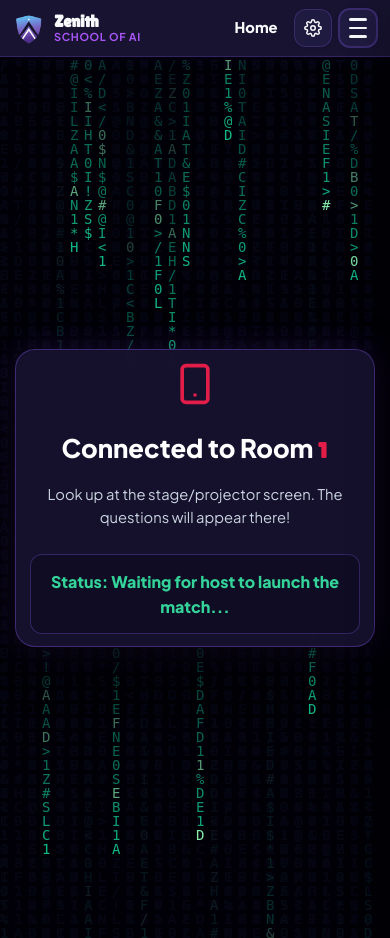
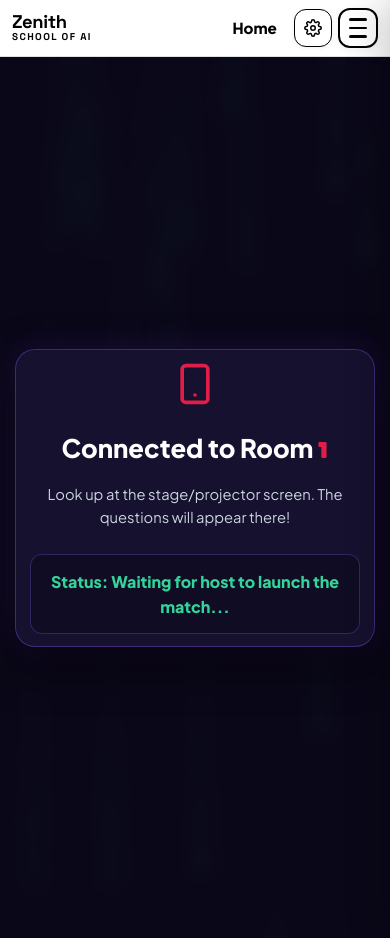
Before and after one commit to Moizshaik0820/Zenith-AI-vs-ASLI-, a Flask app: page /join/1 in a window 390 px wide. Run offline with Flask 3, Linux system fonts and the light colour scheme; some libraries are stand-ins or nearby versions.

Commit message:
feat(nav): white navbar with black controls, logo removed, new brand font, HOW TO PLAY in caps, blurred quiz code background

```diff
--- a/static/css/game.css
+++ b/static/css/game.css
@@ -714,3 +714,14 @@
     font-size: 0.82rem;
   }
 }
+
+
+/* Quiz Section Distraction-Free Blurred Matrix Code Background Animation */
+.matrix-code-canvas,
+.quiz-blurred-canvas {
+  filter: blur(10px) !important;
+  -webkit-filter: blur(10px) !important;
+  opacity: 0.28 !important;
+  transform: scale(1.08) !important;
+  pointer-events: none !important;
+}
--- a/static/css/styles.css
+++ b/static/css/styles.css
@@ -127,12 +127,12 @@ body.home-locked-body .site-main-home {
    Full Desktop Website Header
    ========================================================================== */
 .site-header {
-  background: var(--bg-surface);
-  border-bottom: 1px solid var(--border-subtle);
+  background: #ffffff !important;
+  border-bottom: 1.5px solid rgba(0, 0, 0, 0.12) !important;
   position: sticky;
   top: 0;
   z-index: 100;
-  box-shadow: 0 2px 12px rgba(124, 58, 237, 0.06);
+  box-shadow: 0 2px 14px rgba(0, 0, 0, 0.08) !important;
 }
 
 .site-nav-container {
@@ -170,23 +170,25 @@ body.home-locked-body .site-main-home {
 
 /* Brand Wordmark Styled matching Image 3 (Zenith bold on top, School of AI directly below) */
 .site-brand-main {
-  font-family: var(--font-chunky, 'Plus Jakarta Sans', sans-serif);
-  font-size: 1.3rem;
-  font-weight: 800;
-  letter-spacing: -0.015em;
+  font-family: 'Space Grotesk', 'Outfit', sans-serif !important;
+  font-size: 1.35rem;
+  font-weight: 800;
+  letter-spacing: -0.02em;
   line-height: 1.02;
-  color: var(--text-main);
+  color: #000000 !important;
   display: block;
 }
 
 .site-brand-sub {
-  font-size: 0.74rem;
-  font-weight: 700;
-  letter-spacing: 0.06em;
-  color: var(--zenith-purple, #8b5cf6);
+  font-family: 'Space Grotesk', 'Outfit', sans-serif !important;
+  font-size: 0.68rem;
+  font-weight: 800;
+  letter-spacing: 0.14em;
+  color: #000000 !important;
   text-transform: uppercase;
   line-height: 1.1;
   display: block;
+  margin-top: 1px;
 }
 
 .site-org-name {
@@ -227,7 +229,7 @@ body.home-locked-body .site-main-home {
 }
 
 .nav-item-home {
-  color: var(--text-main);
+  color: #000000 !important;
   text-decoration: none;
   font-weight: 800;
   font-size: 1.05rem;
@@ -237,24 +239,24 @@ body.home-locked-body .site-main-home {
 }
 
 .nav-item-home:hover {
-  color: var(--zenith-purple);
-  background: var(--bg-card);
+  color: #000000 !important;
+  background: rgba(0, 0, 0, 0.08) !important;
 }
 
 /* Compact Nav Icon-Only Quick Controls (No text, intuitive icons) */
 .nav-icon-btn {
   width: 42px;
   height: 42px;
-  background: var(--bg-card);
-  border: 1.5px solid var(--border-subtle);
+  background: #ffffff !important;
+  border: 1.5px solid #000000 !important;
   border-radius: 13px;
   display: inline-flex;
   align-items: center;
   justify-content: center;
   cursor: pointer;
   transition: all 0.2s cubic-bezier(0.16, 1, 0.3, 1);
-  color: var(--text-main);
-  box-shadow: 0 1px 4px rgba(0, 0, 0, 0.04);
+  color: #000000 !important;
+  box-shadow: 0 1px 4px rgba(0, 0, 0, 0.06);
   padding: 0;
   flex-shrink: 0;
 }
@@ -267,23 +269,28 @@ body.home-locked-body .site-main-home {
   justify-content: center;
 }
 
+.nav-icon-btn svg {
+  stroke: #000000 !important;
+}
+
 .nav-icon-btn:hover {
-  border-color: var(--zenith-purple);
-  background: var(--bg-card-hover);
+  border-color: #000000 !important;
+  background: rgba(0, 0, 0, 0.08) !important;
+  color: #000000 !important;
   transform: translateY(-2px);
-  box-shadow: 0 4px 14px rgba(124, 58, 237, 0.25);
+  box-shadow: 0 4px 14px rgba(0, 0, 0, 0.15);
 }
 
 .nav-icon-btn:active {
   transform: scale(0.95);
 }
 
-/* 3-Line Hamburger Button (Squircle design matching image 2) */
+/* 3-Line Hamburger Button in Black */
 .menu-hamburger-btn {
   width: 48px;
   height: 48px;
-  background: var(--bg-card);
-  border: 2px solid var(--border-subtle);
+  background: #ffffff !important;
+  border: 2px solid #000000 !important;
   border-radius: 16px;
   display: flex;
   flex-direction: column;
@@ -292,22 +299,22 @@ body.home-locked-body .site-main-home {
   gap: 5.5px;
   cursor: pointer;
   transition: all 0.25s cubic-bezier(0.16, 1, 0.3, 1);
-  box-shadow: 0 2px 8px rgba(0, 0, 0, 0.04);
+  box-shadow: 0 2px 8px rgba(0, 0, 0, 0.06);
   padding: 0;
 }
 
 .menu-hamburger-btn:hover {
-  border-color: var(--zenith-purple);
-  background: var(--bg-card-hover);
+  border-color: #000000 !important;
+  background: rgba(0, 0, 0, 0.08) !important;
   transform: translateY(-2px);
-  box-shadow: var(--shadow-glow);
+  box-shadow: 0 4px 14px rgba(0, 0, 0, 0.15);
 }
 
 .hamburger-bar {
   display: block;
   width: 22px;
   height: 3.2px;
-  background: var(--text-main);
+  background: #000000 !important;
   border-radius: 4px;
   transition: transform 0.25s cubic-bezier(0.16, 1, 0.3, 1), opacity 0.2s ease;
   transform-origin: center;
@@ -1005,12 +1014,14 @@ body.home-locked-body .site-main-home {
     white-space: nowrap;
   }
   .site-brand-main {
-    font-size: 1.05rem;
-    line-height: 1.05;
+    font-size: 1.15rem !important;
+    line-height: 1.02;
+    color: #000000 !important;
   }
   .site-brand-sub {
-    font-size: 0.68rem;
+    font-size: 0.62rem !important;
     line-height: 1.1;
+    color: #000000 !important;
   }
   .site-org-name {
     font-size: 0.72rem;
@@ -1028,8 +1039,9 @@ body.home-locked-body .site-main-home {
     flex-shrink: 0;
   }
   .nav-item-home {
-    font-size: 0.92rem;
-    padding: 0.35rem 0.6rem;
+    font-size: 0.95rem;
+    padding: 0.35rem 0.65rem;
+    color: #000000 !important;
   }
   /* Hide congested horizontal controls on mobile */
   .nav-desktop-controls {
@@ -1045,15 +1057,24 @@ body.home-locked-body .site-main-home {
     height: 38px;
     border-radius: 12px;
     font-size: 1.05rem;
+    background: #ffffff !important;
+    border: 1.5px solid #000000 !important;
+    color: #000000 !important;
+  }
+  .mobile-pref-trigger-btn svg {
+    stroke: #000000 !important;
   }
   .menu-hamburger-btn {
     width: 40px;
     height: 40px;
     border-radius: 12px;
+    background: #ffffff !important;
+    border: 2px solid #000000 !important;
   }
   .hamburger-bar {
     width: 18px;
     height: 2.8px;
+    background: #000000 !important;
   }
   /* Mobile Vertical Options Popover Menu */
   .mobile-vertical-popover {
--- a/static/js/i18n.js
+++ b/static/js/i18n.js
@@ -11,7 +11,7 @@ const TRANSLATIONS = {
     "hero_tagline": '"Do you trust your eyes?"',
     "hero_hook": "AI can fake a face, a voice, and even reality. Can you spot the difference? Put your perception to the test across synthetic images, neural voice clones, and deepfake videos.",
     "btn_enter_challenge": "ENTER THE CHALLENGE",
-    "btn_how_to_play": "How to Play",
+    "btn_how_to_play": "HOW TO PLAY",
     "rules_title": "Challenge Rules & Scoring Architecture",
     "rule_1_metric": "10",
     "rule_1_desc": "Questions per game across AI images, audio synthesis, and video deepfakes.",
@@ -79,7 +79,7 @@ const TRANSLATIONS = {
     "hero_tagline": '"Kya aapko apni aankhon par bharosa hai?"',
     "hero_hook": "AI chehra, aawaz aur yahan tak ki reality bhi fake kar sakta hai. Kya aap asli aur nakli ka farq pehchaan sakte ho? Apni detective instincts ka test lo!",
     "btn_enter_challenge": "CHALLENGE MEIN ENTER KARO",
-    "btn_how_to_play": "Kaise Khele",
+    "btn_how_to_play": "KAISE KHELE",
     "rules_title": "Challenge Ke Niyam & Score Architecture",
     "rule_1_metric": "10",
     "rule_1_desc": "Har game mein 10 sawaal - AI photos, audio aur video deepfakes.",
--- a/templates/base.html
+++ b/templates/base.html
@@ -10,7 +10,7 @@
   <!-- Modern Bold & Geometric Typography (Lilita One, Bungee, Plus Jakarta Sans) -->
   <link rel="preconnect" href="https://fonts.googleapis.com">
   <link rel="preconnect" href="https://fonts.gstatic.com" crossorigin>
-  <link href="https://fonts.googleapis.com/css2?family=Bungee&family=Lilita+One&family=Plus+Jakarta+Sans:wght@400;500;600;700;800;900&display=swap" rel="stylesheet">
+  <link href="https://fonts.googleapis.com/css2?family=Bungee&family=Lilita+One&family=Outfit:wght@700;800;900&family=Plus+Jakarta+Sans:wght@400;500;600;700;800;900&family=Space+Grotesk:wght@700;800;900&display=swap" rel="stylesheet">
 
   <link rel="stylesheet" href="{{ url_for('static', filename='css/styles.css') }}">
   {% block extra_css %}{% endblock %}
@@ -20,12 +20,11 @@
   <!-- Minimal & Modern Navigation Bar -->
   <header class="site-header">
     <div class="site-nav-container">
-      <!-- Left: Official Zenith Shield & Brand Wordmark (Image 3 Style: Zenith School of AI - NO AI vs ASLI) -->
-      <a href="{{ url_for('pages.index') }}" class="site-brand" aria-label="Zenith School of AI">
-        <img src="{{ url_for('static', filename='images/zenith-shield.png') }}" alt="Zenith Shield Crest" class="site-logo">
+      <!-- Left: Zenith Brand Wordmark (Logo removed per request, stylish font) -->
+      <a href="{{ url_for('pages.index') }}" class="site-brand site-brand-no-logo" aria-label="Zenith School of AI">
         <div class="site-brand-text">
           <span class="site-brand-main">Zenith</span>
-          <span class="site-brand-sub">School of AI</span>
+          <span class="site-brand-sub">SCHOOL OF AI</span>
         </div>
       </a>
 
--- a/templates/game.html
+++ b/templates/game.html
@@ -330,12 +330,22 @@
     60% { transform: scale(1.1); }
     100% { transform: scale(1); }
   }
+
+  /* Quiz Section Distraction-Free Blurred Matrix Code Background Animation */
+  .matrix-code-canvas,
+  .quiz-blurred-canvas {
+    filter: blur(10px) !important;
+    -webkit-filter: blur(10px) !important;
+    opacity: 0.28 !important;
+    transform: scale(1.08) !important;
+    pointer-events: none !important;
+  }
 </style>
 {% endblock %}
 
 {% block content %}
 <!-- Hacker Green Code Rain Background Canvas -->
-<canvas id="matrixCanvas" class="matrix-code-canvas" aria-hidden="true"></canvas>
+<canvas id="matrixCanvas" class="matrix-code-canvas quiz-blurred-canvas" aria-hidden="true"></canvas>
 
 <section class="game-locked-stage">
   {% if mode == 'solo' %}
--- a/templates/index.html
+++ b/templates/index.html
@@ -35,7 +35,7 @@
         ENTER THE CHALLENGE
       </a>
       <a href="{{ url_for('pages.guide') }}" class="btn btn-secondary btn-hero-secondary" data-i18n="btn_how_to_play">
-        How to Play
+        HOW TO PLAY
       </a>
     </div>
   </div>
```
Also changed, not shown: other parts of static/css/styles.css (+22 -8 lines).
